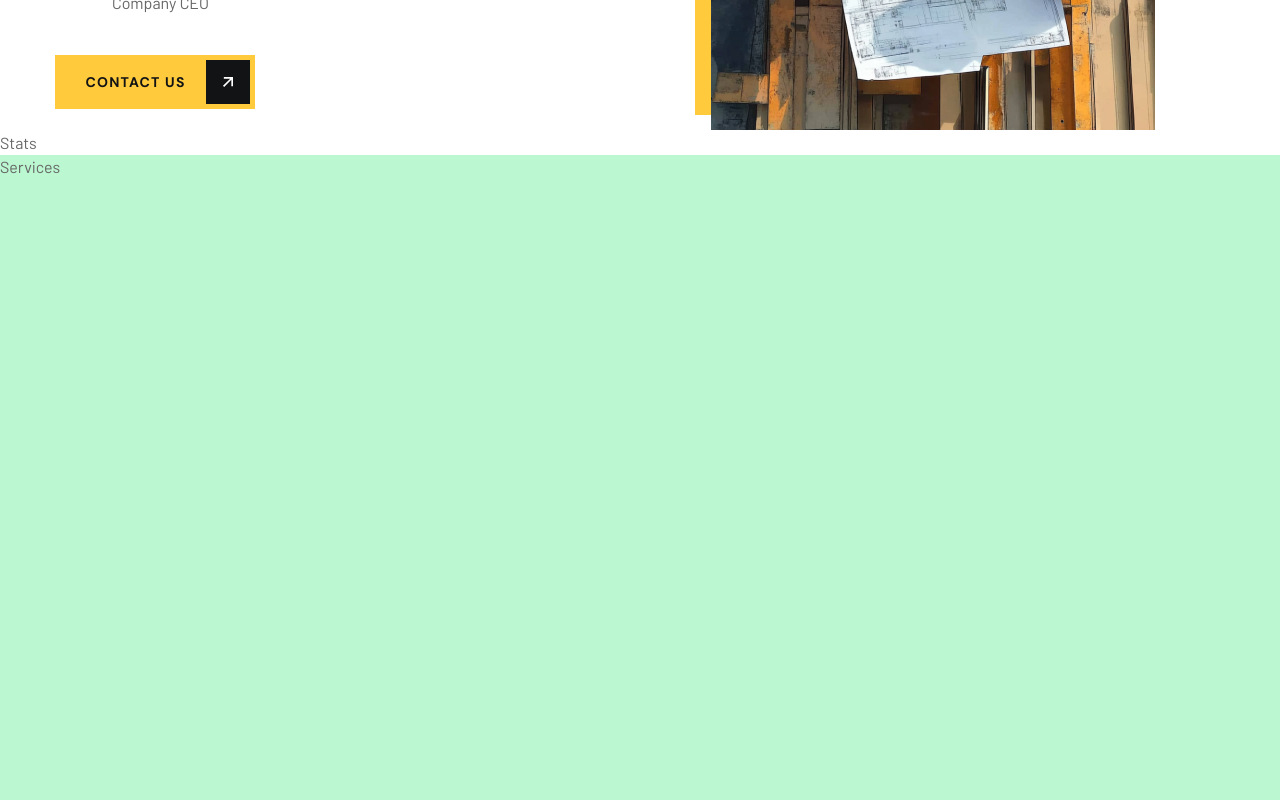
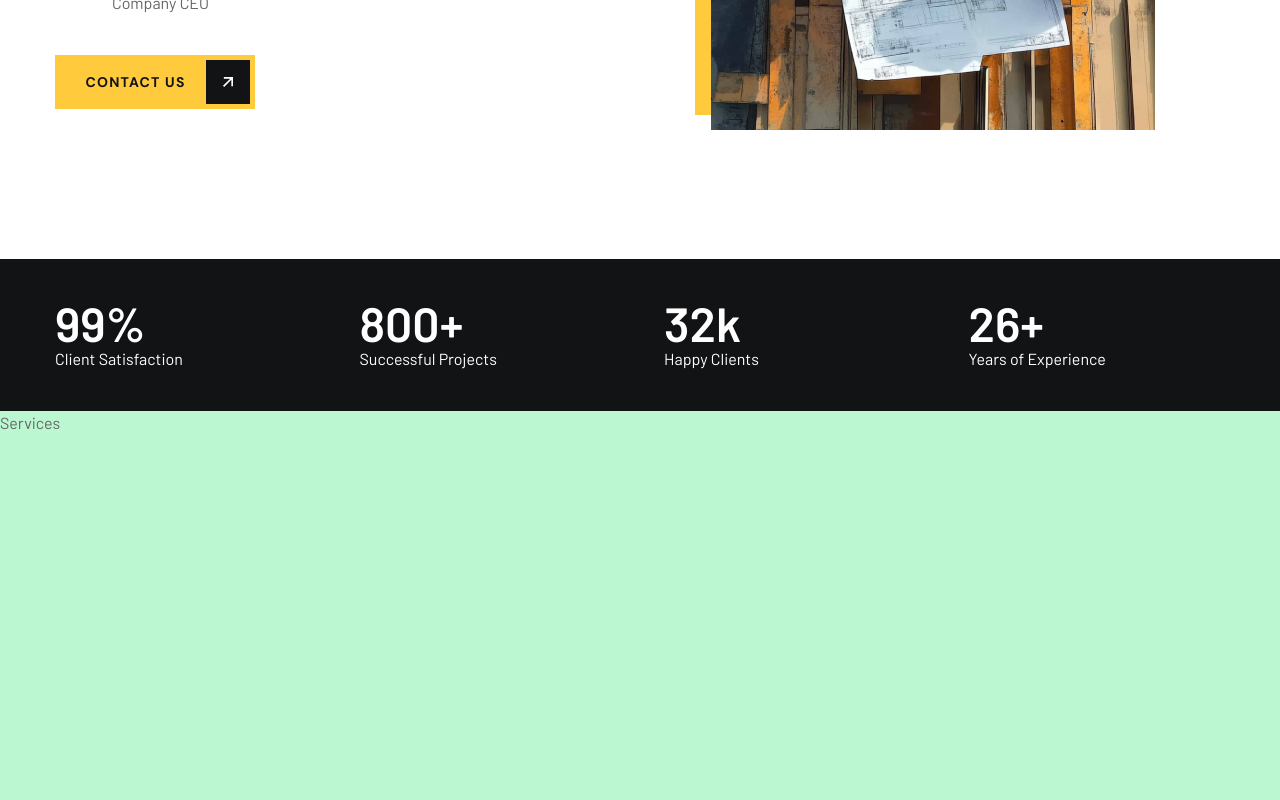
Before and after one commit to BragaHigor/landing-page-pilot, a Next.js app: page / in a window 1280 px wide. Shown: the part 1200-2000 px from the top of the page. Built offline with nearby package versions, Linux system fonts and the light colour scheme.

Commit message:
feat: stats component creation and adjustment button component

```diff
--- a/src/components/Button.tsx
+++ b/src/components/Button.tsx
@@ -2,11 +2,14 @@
 
 interface ButtonProps {
    children: React.ReactNode;
+   backgroundColor?: string;
 }
 
-const Button = ({ children }: ButtonProps) => {
+const Button = ({ children, backgroundColor = "bg-accent" }: ButtonProps) => {
    return (
-      <button className="w-[120px] h-[54px] py-[5px] pl-[10px] pr-[5px] flex items-center justify-between min-w-[200px] group bg-accent">
+      <button
+         className={`w-[120px] h-[54px] py-[5px] pl-[10px] pr-[5px] flex items-center justify-between min-w-[200px] group ${backgroundColor}`}
+      >
          <div className="flex-1 text-center tracking-[1.2px] font-primary font-bold text-primary text-sm uppercase">
             {children}
          </div>
--- a/src/components/Header.tsx
+++ b/src/components/Header.tsx
@@ -1,9 +1,9 @@
 "use client";
 
 import { Link as ScrollLink } from "react-scroll";
-import { RiArrowRightUpLine } from "react-icons/ri";
 import Logo from "./Logo";
 import NavMobile from "./NavMobile";
+import Button from "./Button";
 
 interface LinksProps {
    name: string;
@@ -62,14 +62,7 @@
                         );
                      })}
                   </ul>
-                  <button className="w-[200px] h-[54px] py-[5px] pl-[10px] pr-[5px] flex items-center justify-between min-w-[200px] bg-white group">
-                     <div className="flex-1 text-center tracking-[1.2px] font-primary font-bold text-primary text-sm uppercase">
-                        Get a quote
-                     </div>
-                     <div className="w-11 h-11 bg-primary flex items-center justify-center">
-                        <RiArrowRightUpLine className="text-white text-xl group-hover:rotate-45 transition-all duration-200" />
-                     </div>
-                  </button>
+                  <Button backgroundColor="bg-white">Get a quote</Button>
                </nav>
                <div className="xl:hidden ">
                   <NavMobile />
--- a/src/components/Stats.tsx
+++ b/src/components/Stats.tsx
@@ -1,5 +1,57 @@
+"use client";
+
+import { useRef } from "react";
+import { useInView } from "framer-motion";
+import CountUp from "react-countup";
+
+interface StatsDataProps {
+   endCountNum: number;
+   endCountText: string;
+   text: string;
+}
+
+const createStats = (
+   endCountNum: number,
+   endCountText: string,
+   text: string
+): StatsDataProps => ({ endCountNum, endCountText, text });
+
+const statsData: StatsDataProps[] = [
+   createStats(99, "%", "Client Satisfaction"),
+   createStats(800, "+", "Successful Projects"),
+   createStats(32, "k", "Happy Clients"),
+   createStats(26, "+", "Years of Experience"),
+];
+
 const Stats = () => {
-   return <div>Stats</div>;
+   const ref = useRef(null);
+   const inView = useInView(ref, { threshold: 0.2 });
+   return (
+      <div ref={ref} className="mt-16 xl:mt-32 bg-primary py-10 w-full">
+         <div className="container mx-auto h-full">
+            <div className="text-white flex flex-col items-center justify-between xl:flex-row h-full gap-12 text-center xl:text-left">
+               {statsData.map((item, index) => {
+                  return (
+                     <div className="w-full" key={index}>
+                        <div className="text-5xl font-semibold">
+                           {inView && (
+                              <CountUp
+                                 start={0}
+                                 end={item.endCountNum}
+                                 delay={0.5}
+                                 duration={3}
+                              />
+                           )}
+                           <span>{item.endCountText}</span>
+                        </div>
+                        <p>{item.text}</p>
+                     </div>
+                  );
+               })}
+            </div>
+         </div>
+      </div>
+   );
 };
 
 export default Stats;
```
